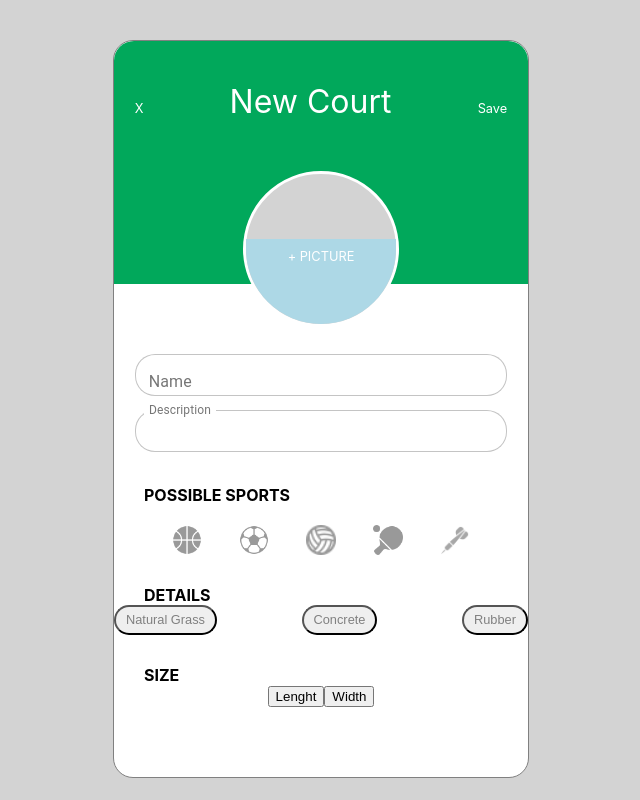
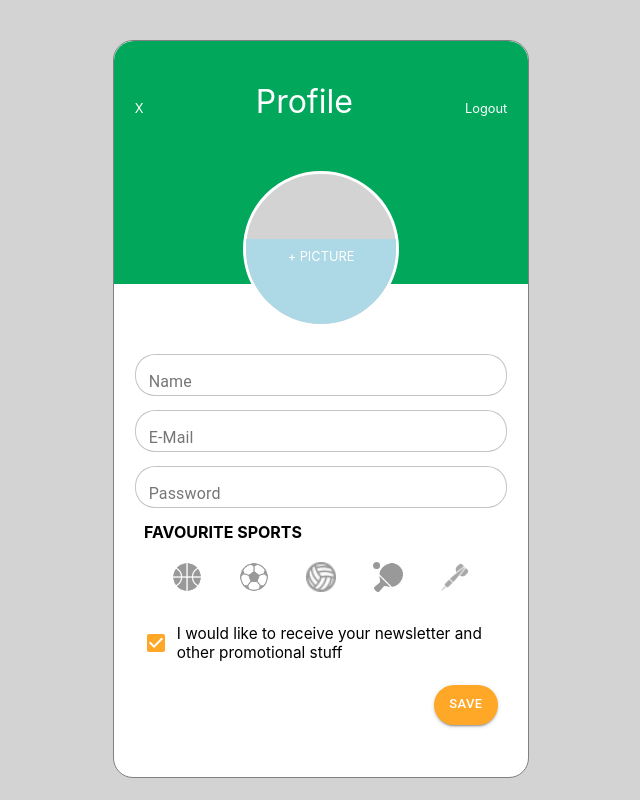
Before and after one commit to SuperCode-Projects/urban-league, a React (Create React App) app: page /signup in a window 1280 px wide. Shown: the top 800 px of the page, without its empty margins (319-959 px from the left). Built offline with nearby package versions, Linux system fonts and the light colour scheme; no server answers.

Commit message:
Added User Provider

```diff
--- a/src/App.js
+++ b/src/App.js
@@ -11,20 +11,23 @@ import CourtDetails from "./components/CourtDetails";
 import SignUp from "./components/SignUp";
 import Account from "./components/Account";
 import Addcourt from "./components/AddCourt";
+import UserProvider from "./providers/UserProvider";
 
 function App() {
   return (
     <ThemeProvider theme={theme}>
-      <div id="App">
-        {/* <SignIn /> */}
-        {/* <CourtCard /> */}
-        {/* <Home /> */}
-        {/* <CourtCard /> */}
-        {/* <SignUp />
-        <CourtDetails /> */}
-        {/* <Account /> */}
-        <Addcourt />
-      </div>
+      <UserProvider>
+        <div id="App">
+          {/* <SignIn />
+        <CourtCard />
+        <Home />
+      <CourtCard /> */}
+          <SignUp />
+          {/* <CourtDetails /> */}
+        <Account />
+      {/* <Addcourt /> */}
+        </div>
+      </UserProvider>
     </ThemeProvider>
   );
 }
--- a/src/components/Account.js
+++ b/src/components/Account.js
@@ -1,12 +1,20 @@
-import React from "react";
+import React, { Component } from "react";
 import "./Account.css";
 import "./SignUp.css";
 import TextField from "@material-ui/core/TextField";
 import IconList from "./IconList";
 import Checkbox from "@material-ui/core/Checkbox";
 import Button from "@material-ui/core/Button";
+import { UserContext } from "../providers/UserProvider";
 
-const Account = () => {
+class Account extends Component {
+  componentDidMount() {
+    console.log(this.context);
+  }
+
+  static contextType = UserContext;
+
+  render() {
     return (
       <div className="background">
         <div className="greenWithPic">
@@ -22,7 +30,7 @@ const Account = () => {
         </div>
         <div id="formSignUp">
           <h2>Victoria Roberts</h2>
-        <h3>victoriaroberts@gmail.de</h3>
+          <h3>{this.context && this.context.email}</h3>
           <TextField
             id="filled-basic"
             label="Password"
@@ -47,6 +55,7 @@ const Account = () => {
       </Button>
       </div>
     );
+  }
 };
 
 export default Account;
--- a/src/components/SignUp.js
+++ b/src/components/SignUp.js
@@ -1,11 +1,49 @@
-import React from "react";
+import React, { Component } from "react";
 import "./SignUp.css";
 import TextField from "@material-ui/core/TextField";
 import IconList from "./IconList";
 import Checkbox from "@material-ui/core/Checkbox";
 import Button from "@material-ui/core/Button";
+import { auth, firestore } from "../firebase";
 
-const SignUp = () => {
+class SignUp extends Component {
+  constructor(props) {
+    super(props);
+
+    this.handleEmailChanged = this.handleEmailChanged.bind(this);
+    this.handleNameChanged = this.handleNameChanged.bind(this);
+    this.handlePasswordChanged = this.handlePasswordChanged.bind(this);
+    this.handleSignUpClicked = this.handleSignUpClicked.bind(this);
+  }
+
+  componentDidMount() {
+    this.setState({ name: "", email: "", password: "" });
+    auth.onAuthStateChanged(async user => {
+      if (!user) return;
+      await firestore.collection("users").doc(user.uid).set({ id: user.uid, email: user.email, displayName: this.state.name }, { merge: true })
+    })
+  }
+
+  handleNameChanged(e) {
+    this.setState({ name: e.target.value });
+    console.log(this.state)
+  }
+
+  handleEmailChanged(e) {
+    this.setState({ email: e.target.value });
+  }
+
+  handlePasswordChanged(e) {
+    this.setState({ password: e.target.value });
+  }
+
+  async handleSignUpClicked() {
+    console.log("signing up with", this.state)
+    const response = await auth.createUserWithEmailAndPassword(this.state.email, this.state.password);
+    console.log("response", response)
+  }
+
+  render() {
     return (
       <div className="background">
         <div className="greenWithPic">
@@ -22,13 +60,14 @@ const SignUp = () => {
           </div>
         </div>
         <div id="formSignUp">
-        <TextField id="filled-basic" label="Name" variant="outlined" />
-        <TextField id="filled-basic" label="E-Mail" variant="outlined" />
+          <TextField id="filled-basic" label="Name" variant="outlined" onChange={this.handleNameChanged} />
+          <TextField id="filled-basic" label="E-Mail" variant="outlined" onChange={this.handleEmailChanged} />
           <TextField
             id="filled-basic"
             label="Password"
             variant="outlined"
             type="password"
+            onChange={this.handlePasswordChanged}
           />
         </div>
         <h4>FAVOURITE SPORTS</h4>
@@ -43,11 +82,12 @@ const SignUp = () => {
             I would like to receive your newsletter and other promotional stuff
         </p>
         </div>
-      <Button size="small" variant="contained" type="submit" id="buttonSave">
+        <Button size="small" variant="contained" type="submit" id="buttonSave" onClick={this.handleSignUpClicked}>
           SAVE
       </Button>
       </div>
     );
   };
+}
 
 export default SignUp;
--- /dev/null
+++ b/src/providers/UserProvider.js
@@ -0,0 +1,25 @@
+import React, { Component, createContext } from 'react';
+import { auth } from "../firebase";
+
+export const UserContext = createContext({ user: null });
+
+class UserProvider extends Component {
+    constructor(props) {
+        super(props);
+        this.state = { user: null }
+    }
+
+    componentDidMount() {
+        auth.onAuthStateChanged(user => this.setState({ user }));
+    }
+
+    render() {
+        return (
+            <UserContext.Provider value={this.state.user}>
+                {this.props.children}
+            </UserContext.Provider>
+        )
+    }
+}
+
+export default UserProvider;
```
Lines whose indentation alone changed are shown as unchanged.
